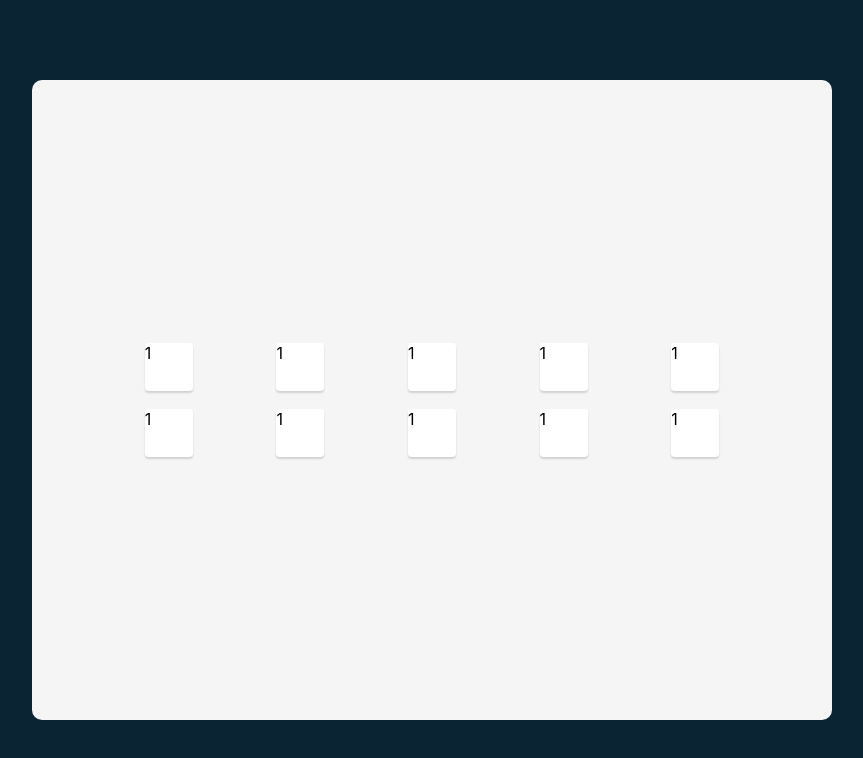
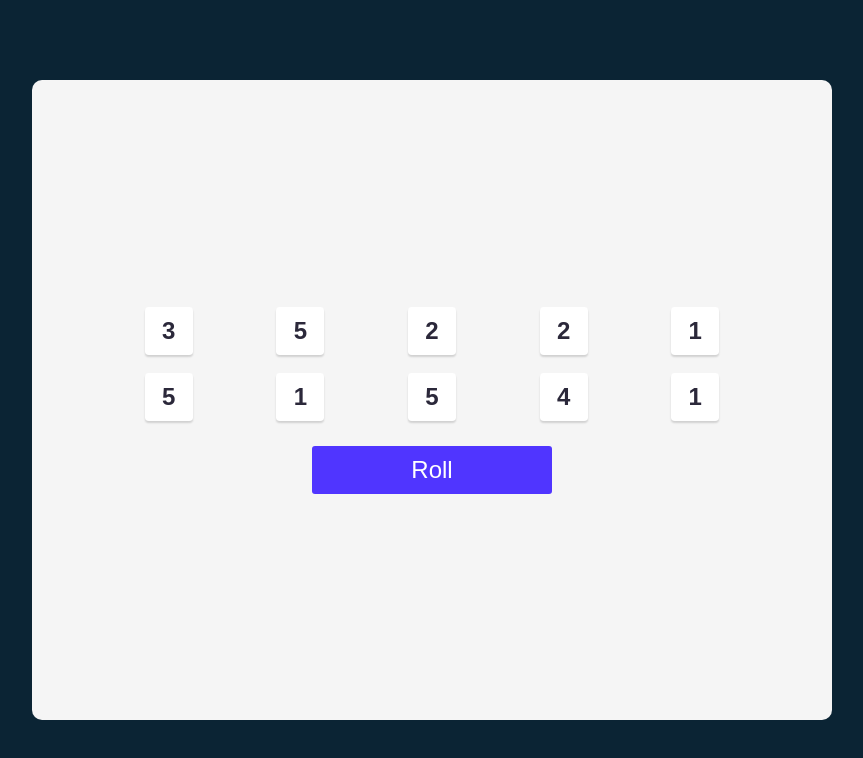
Before and after one commit to Grihit/tenzies, a React (Create React App) app: page / in a window 1280 px wide. Shown: the top 758 px of the page, without its empty margins (208-1071 px from the left). Built offline with nearby package versions, Linux system fonts and the light colour scheme.

Commit message:
Added random dice, roll button, fix die functions

```diff
--- a/src/App.css
+++ b/src/App.css
@@ -5,6 +5,7 @@
 body {
   margin: 0;
   background-color: #0B2434;
+  font-family: sans-serif;
 }
 
 main{
@@ -17,6 +18,7 @@ main{
   display: flex;
   justify-content: center;
   align-items: center;
+  flex-direction: column;
 }
 
 .die--container{
@@ -29,12 +31,34 @@ main{
 
 .die{
   background-color: #FFFFFF;
+  display: flex;
+  justify-content: center;
+  align-items: center;
   box-shadow: 0px 2px 2px rgba(0, 0, 0, 0.15);
   border-radius: 3.81277px;
   width: 3rem;
   height: 3rem;
+  cursor: pointer;
 }
 
 .die--text{
+  color: #2B283A;
+  font-weight: 700;
+  font-size: 1.5rem;
+}
 
+.roll{
+  margin-top: 25px;
+  width: 30%;
+  height: 3rem;
+  font-size: 1.5rem;
+  background-color: #5035FF;
+  border: none;
+  border-radius: 3px;
+  cursor: pointer;
+  color: #FFFFFF;
 }
+
+.die--fix{
+  background-color: #59E391;
+}
--- a/src/App.js
+++ b/src/App.js
@@ -4,9 +4,44 @@ import Die from './components/Die'
 
 function App() {
 
-  const [dies, setDie] = React.useState(['1','1','1','1','1','1','1','1','1','1'])
+  const [dies, setDies] = React.useState([{}])
+  React.useEffect(() => {
+    const newDies = [{}]
+    for(let i=0;i<10;++i){
+      const newDie =
+      {
+          id: i+1,
+          value: Math.floor(Math.random()*5 + 1),
+          fixed: false
+      }
+      newDies[i]=newDie
+    }
+    setDies(newDies)
+  }, [])
+
+  function changeDie(){
+    setDies(prevDies => {
+      return prevDies.map(die => {
+        return !die.fixed ? {...die, value: Math.floor(Math.random()*5 + 1)} : die
+      })
+    })
+  }
+
+  function fixDie(dieId){
+    setDies(prevDies => {
+      return prevDies.map(die => {
+        return die.id === dieId ? {...die, fixed: !die.fixed} : die
+      })
+    })
+  }
+
   const dieElements = dies.map(die => {
-    return <Die value={die} />
+    return <Die
+              class = {die.fixed? 'die--fix' : ''}
+              key={die.id}
+              value={die.value}
+              click={() => fixDie(die.id)}
+            />
   })
 
   return (
@@ -14,6 +49,7 @@ function App() {
       <div className='die--container'>
         {dieElements}
       </div>
+      <button className='roll' onClick={changeDie}>Roll</button>
     </main>
   );
 }
--- a/src/components/Die.js
+++ b/src/components/Die.js
@@ -2,8 +2,11 @@ import React from 'react'
 
 export default function Die(props){
     return(
-        <div className='die'>
-            <span className='die--text'>{props.value}</span>
+        <div
+            className={`die ${props.class}`}
+            onClick={props.click}
+        >
+            <span className="die--text">{props.value}</span>
         </div>
     )
 }
--- a/src/index.js
+++ b/src/index.js
@@ -6,9 +6,9 @@ import reportWebVitals from './reportWebVitals';
 
 const root = ReactDOM.createRoot(document.getElementById('root'));
 root.render(
-  <React.StrictMode>
-    <App />
-  </React.StrictMode>
+  <React.Fragment>
+    <App/>
+  </React.Fragment>
 );
 
 // If you want to start measuring performance in your app, pass a function
```
